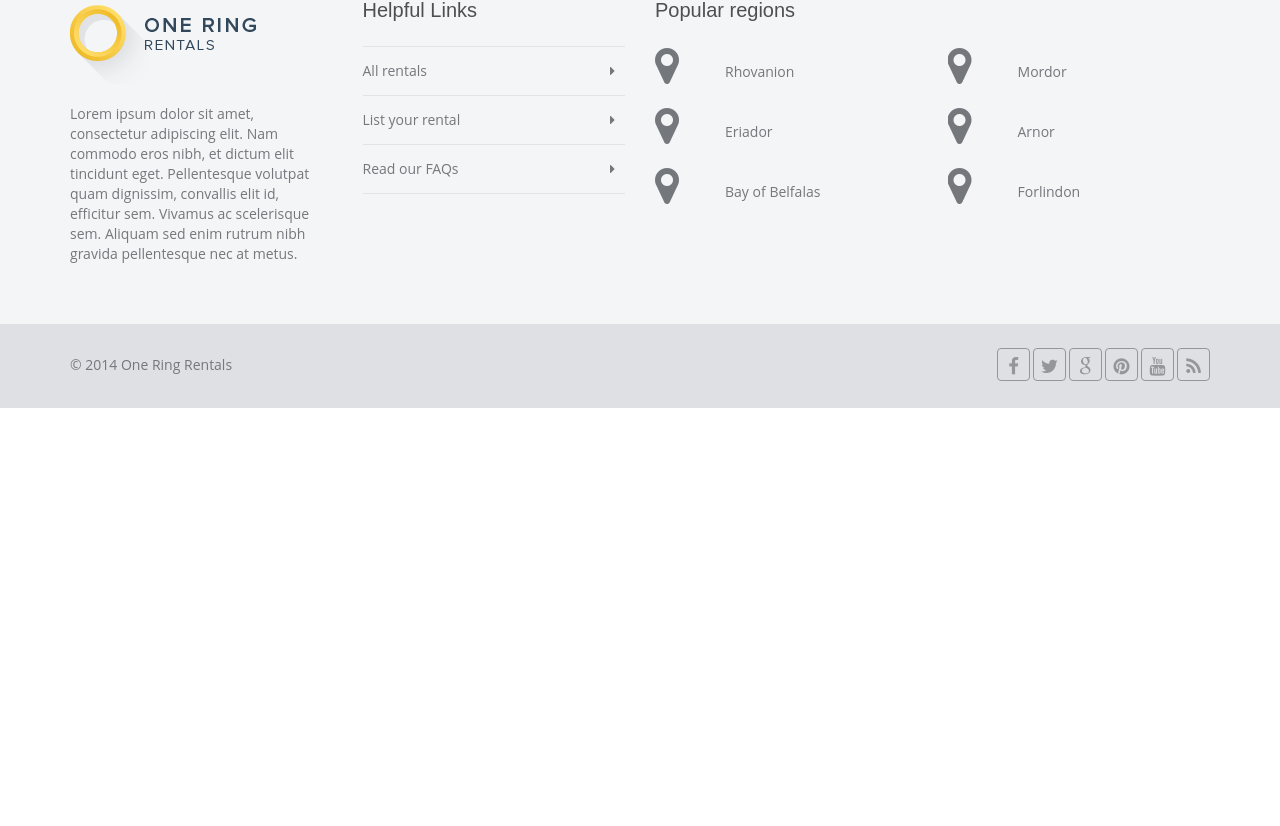
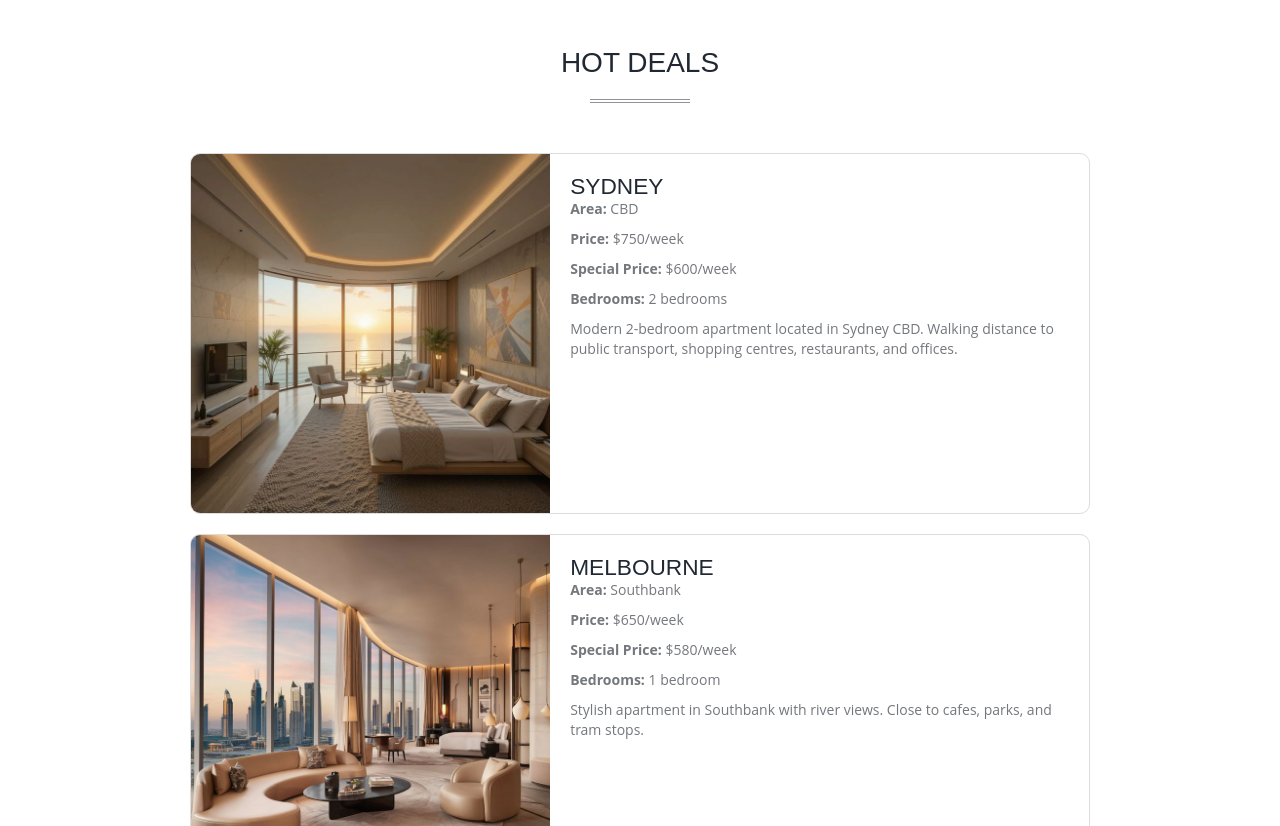
Before and after one commit to anhelinapotapenko/ap-one-ring-rentals, a React app: page /contact in a window 1280 px wide. Shown: the part 954-1780 px from the top of the page. Before the commit the page ends 1362 px from the top, so only its background shows below. Built offline with nearby package versions, Linux system fonts and the light colour scheme.

Commit message:
Add component HotPrice to ContactPage

```diff
--- /dev/null
+++ b/src/components/HotPrice.js
@@ -0,0 +1,106 @@
+import React from "react";
+
+import perth from "../images/building07.jpg";
+import sydney from "../images/building06.jpg";
+import melbourne from "../images/building05.jpg";
+
+function HotPrice() {
+  const rents = [
+    {
+      image: sydney,
+      city: "Sydney",
+      area: "CBD",
+      price: "$750/week",
+      newPrice: "$600/week",
+      bedrooms: "2 bedrooms",
+      description:
+        "Modern 2-bedroom apartment located in Sydney CBD. Walking distance to public transport, shopping centres, restaurants, and offices.",
+    },
+    {
+      image: melbourne,
+      city: "Melbourne",
+      area: "Southbank",
+      price: "$650/week",
+      newPrice: "$580/week",
+      bedrooms: "1 bedroom",
+      description:
+        "Stylish apartment in Southbank with river views. Close to cafes, parks, and tram stops.",
+    },
+    {
+      image: perth,
+      city: "Perth",
+      area: "Scarborough",
+      price: "$500/week",
+      newPrice: "$450/week",
+      bedrooms: "2 bedrooms",
+      description:
+        "Cozy beachside apartment in Scarborough. Just minutes from the ocean and cafes.",
+    },
+  ];
+
+  return (
+    <div className="row">
+      <h1
+        className="section-title"
+        style={{ textAlign: "center", marginBottom: "30px" }}
+      >
+        Hot Deals
+      </h1>
+
+      {rents.map((rent, index) => (
+        <div
+          key={index}
+          style={{
+            width: "900px",
+            margin: "20px auto",
+            border: "1px solid #ddd",
+            borderRadius: "10px",
+            display: "flex",
+            overflow: "hidden",
+          }}
+        >
+          <div style={{ width: "40%" }}>
+            <img
+              src={rent.image}
+              alt={rent.city}
+              style={{
+                width: "100%",
+                height: "100%",
+                objectFit: "cover",
+              }}
+            />
+          </div>
+
+          <div
+            style={{
+              width: "60%",
+              padding: "20px",
+            }}
+          >
+            <h2>{rent.city}</h2>
+
+            <p>
+              <strong>Area:</strong> {rent.area}
+            </p>
+
+            <p>
+              <strong>Price:</strong> {rent.price}
+            </p>
+
+            <p>
+              <strong>Special Price:</strong> {rent.newPrice}
+            </p>
+
+            <p>
+              <strong>Bedrooms:</strong> {rent.bedrooms}
+            </p>
+
+            <p>{rent.description}</p>
+          </div>
+        </div>
+      ))}
+    </div>
+  );
+}
+
+export default HotPrice;
--- a/src/pages/ContactPage.js
+++ b/src/pages/ContactPage.js
@@ -1,7 +1,8 @@
 import React from "react";
-
+import HotPrice from "../components/HotPrice.js";
 function ContactPage() {
   return (
+    <>
       <div id="wrapper">
         <div className="content">
           <div className="container">
@@ -60,6 +61,8 @@ function ContactPage() {
           </div>
         </div>
       </div>
+      <HotPrice />
+    </>
   );
 }
 export default ContactPage;
```
Lines whose indentation alone changed are shown as unchanged.
